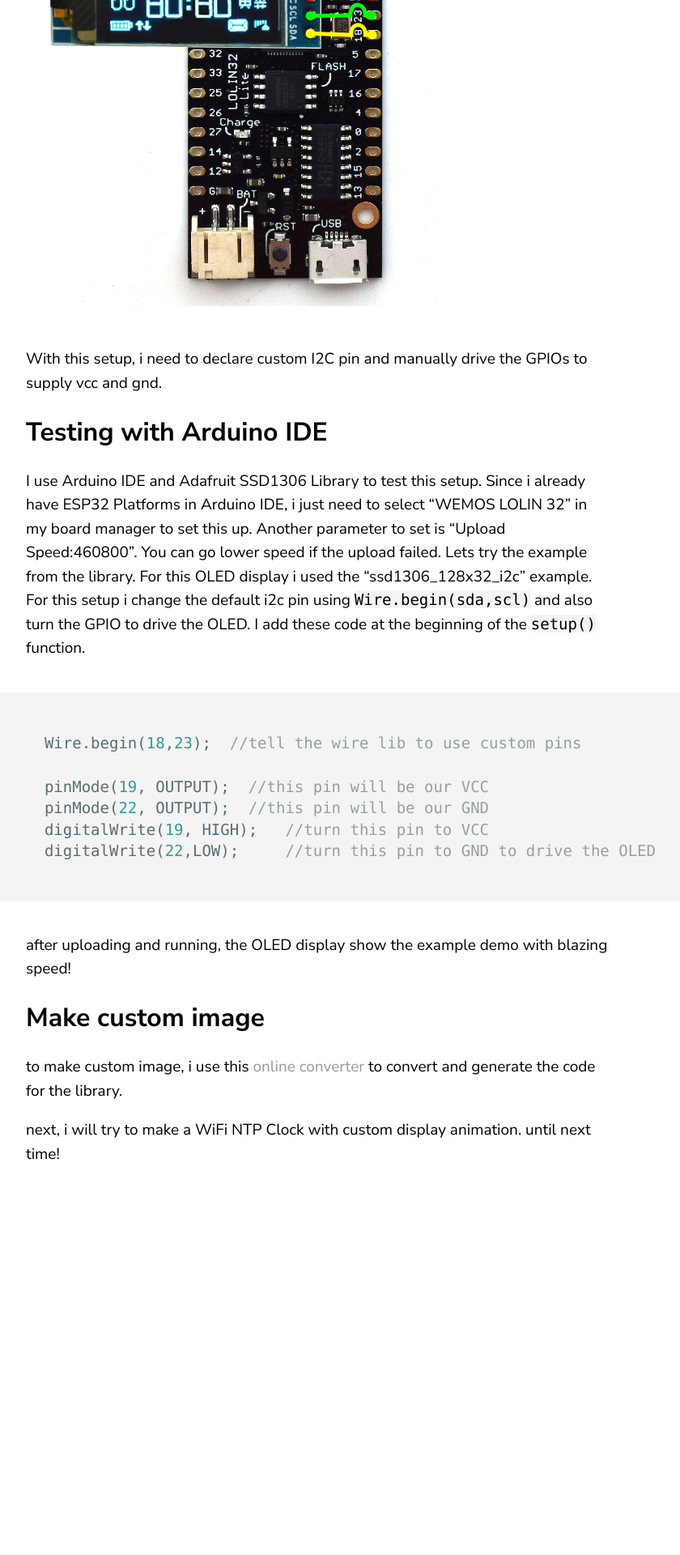
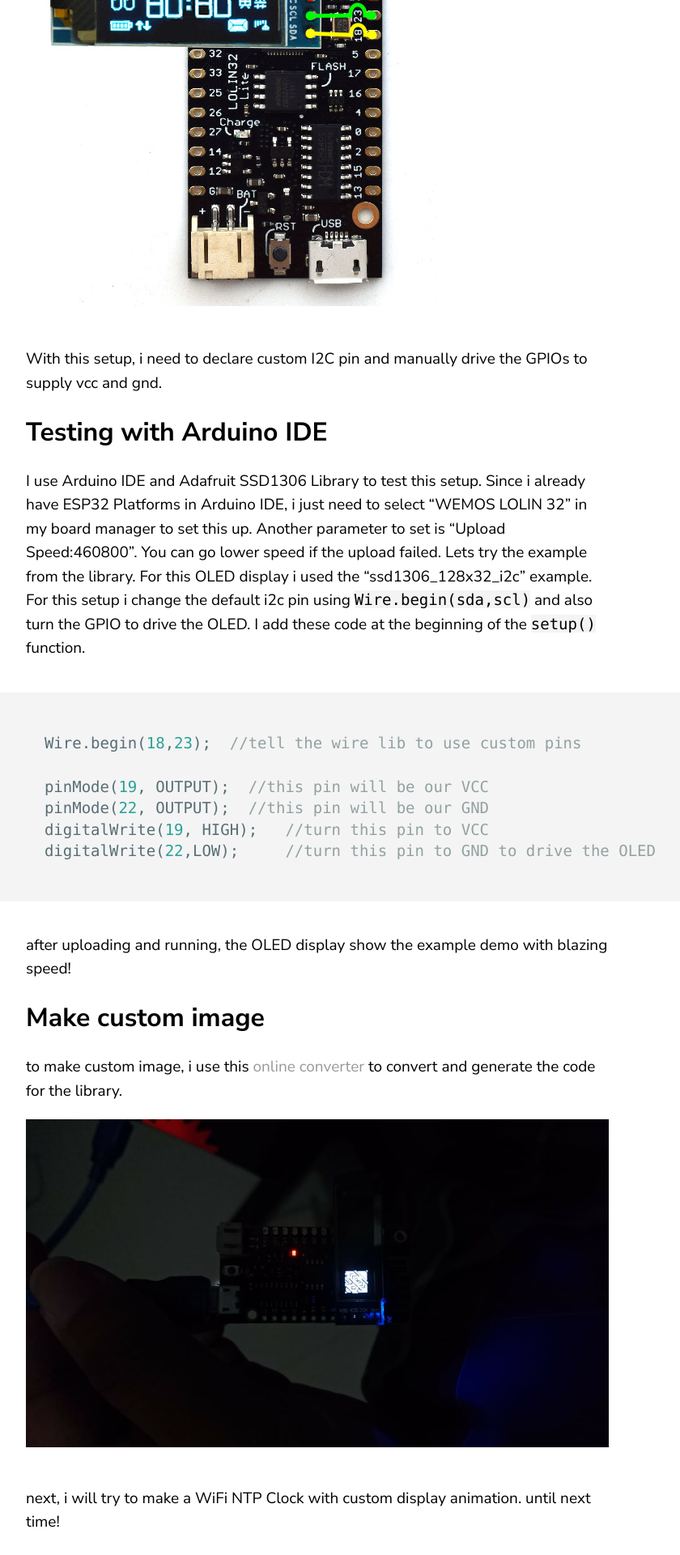
Before and after one commit to oksigenasu/oksigenasu.github.io, a Jekyll site: the page built from _posts/2020-04-03-hands-on-lolin-32-lite-and-ssd1306-oled-display.markdown, in a window 1280 px wide. Shown: the part 2503-4423 px from the top of the page at 81% size, without its empty margins (68-908 px from the left). Built offline with Jekyll 4.4.1, drawn with Linux system fonts in a browser that asks for light colours; comment, search, counter and statistics services are not loaded; before the commit the page ends 3968 px from its top, so only the background shows below that.

Commit message:
add hands on lolin32 post
add super bright picture to the post

```diff
--- a/_posts/2020-04-03-hands-on-lolin-32-lite-and-ssd1306-oled-display.markdown
+++ b/_posts/2020-04-03-hands-on-lolin-32-lite-and-ssd1306-oled-display.markdown
@@ -56,6 +56,7 @@ after uploading and running, the OLED display show the example demo with blazing
 ## Make custom image
 
 to make custom image, i use this [online converter](https://javl.github.io/image2cpp/) to convert and generate the code for the library.
+![its so bright](/assets/img/oled-its-bright.jpeg)
 
 next, i will try to make a WiFi NTP Clock with custom display animation.
 until next time!
```
